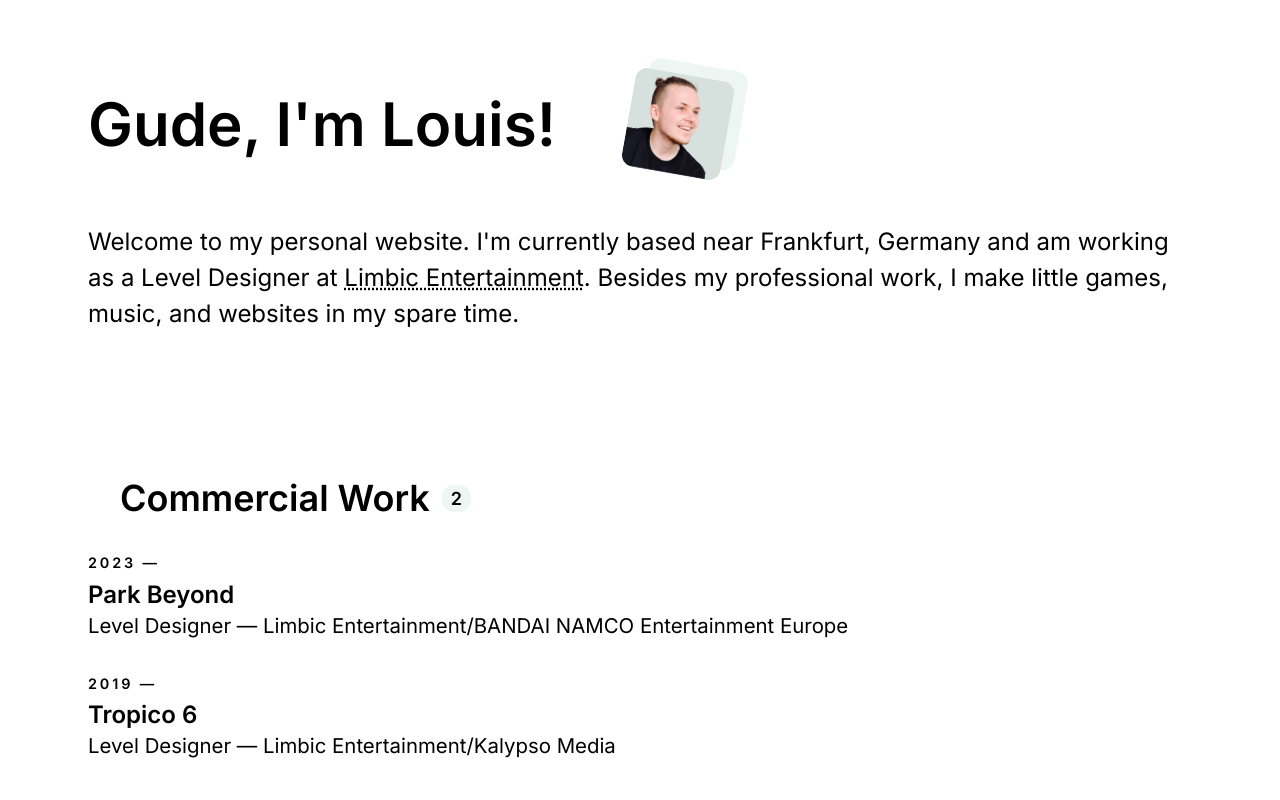
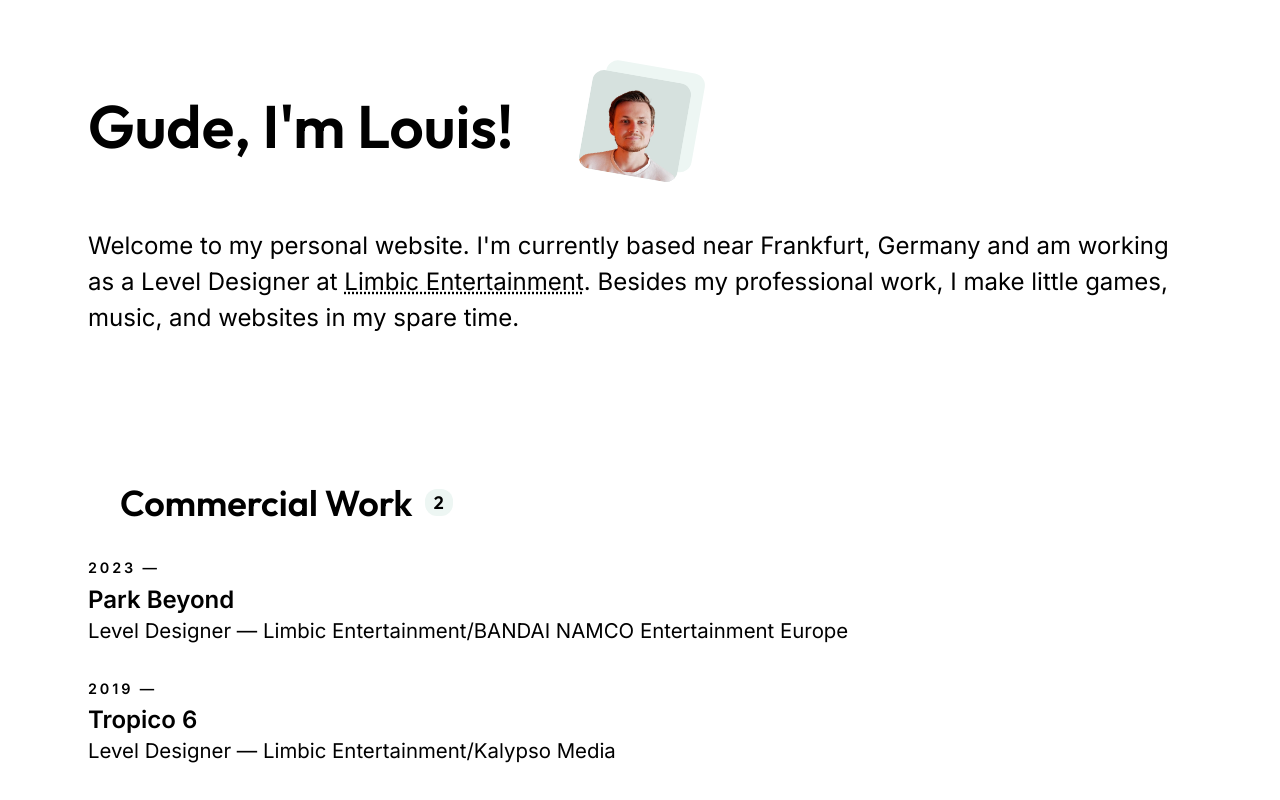
Before and after one commit to l-vt/lou.st-svelte, a Svelte app: page / in a window 1280 px wide. Shown: the top 800 px of the page. Built offline with nearby package versions, Linux system fonts and the light colour scheme; some icons are missing.

Commit message:
Dark mode; new picture

```diff
--- a/src/App.svelte
+++ b/src/App.svelte
@@ -21,8 +21,7 @@
   import DeviceGamepad from "tabler-icons-svelte/icons/DeviceGamepad.svelte";
   import WritingSign from "tabler-icons-svelte/icons/WritingSign.svelte";
   import Trophy from "tabler-icons-svelte/icons/Trophy.svelte";
-  import Link from "tabler-icons-svelte/icons/Link.svelte";
-  import HandRock from "tabler-icons-svelte/icons/HandRock.svelte";
+  import ArmChair2 from "tabler-icons-svelte/icons/ArmChair2.svelte";
   import Send from "tabler-icons-svelte/icons/Send.svelte";
   import Click from "tabler-icons-svelte/icons/Click.svelte";
   import ExternalLink from "tabler-icons-svelte/icons/ExternalLink.svelte";
@@ -36,7 +35,7 @@
   <div class="head-area">
     <div class="top-row">
       <h1>{hi}, I'm Louis!</h1>
-      <img src="me.png" class="profile" width="100" height="100" />
+      <img src="me.png" class="profile" title="Louis Vogt, photographed by Simon Klinz" width="100" height="100" />
     </div>
     <p>
       Welcome to my personal website. I'm currently based near Frankfurt,
@@ -66,7 +65,7 @@
     </ul>
   </ListSection>
   <ListSection name="Personal" count={projects.length}>
-    <HandRock size={32} slot="icon" />
+    <ArmChair2 size={32} slot="icon" />
     <Swiper
       class="slider"
       slidesPerView={2}
@@ -160,14 +159,14 @@
       <Send size={32} slot="icon" />
       <p>
         There are several ways to contact me. Easiest is to use my email
-        address, which is this <i>my first name @ this domain</i>. You can dm me on most social media sites as well.
+        address, which is this <i>my first name @ this domain</i>. You can send me a direct message on most social media sites as well.
       </p>
     </ListSection>
     <ListSection name="Social Media">
       <Click size={32} slot="icon" />
       <ul class="social-list">
         {#each socials as social, i}
-          <li><a href={social.url}>{social.display}</a></li>
+          <li><a href={social.url} rel="me">{social.display}</a></li>
         {/each}
       </ul>
     </ListSection>
--- a/src/main.js
+++ b/src/main.js
@@ -1,6 +1,7 @@
 import "./stylesheets/style.sass";
 import "@fontsource/inter/600.css";
 import "@fontsource/inter";
+import "@fontsource/outfit/600.css";
 import "animate.css";
 import App from "./App.svelte";
 
--- a/src/stylesheets/style.sass
+++ b/src/stylesheets/style.sass
@@ -1,21 +1,39 @@
 $roundness: 0.5rem
-
-$green-0: #d6e1de
-$green-1: #edf6f3
 
 \:root
   font-family: "Inter", Helvetica, Arial, sans-serif
   font-size: 24px
-  color: #000
-  background: #FFF
   font-synthesis: none
   text-rendering: optimizeLegibility
   -webkit-font-smoothing: antialiased
   -moz-osx-font-smoothing: grayscale
   -webkit-text-size-adjust: 100%
+
+  --font-color: #000
+  --background-color: #FFF
+  --accent-a: #d6e1de
+  --accent-b: #edf6f3
+  --accent-c: #edf6f3
   --swiper-pagination-color: #575757
+  --swiper-pagination-bullet-inactive-color: #000
+
   @media screen and (max-width: 700px)
     font-size: 20px
+  @media (prefers-color-scheme: dark)
+    --font-color: #eeebe4
+    --background-color: #0F0F0F
+    --accent-a: #1d1d1d
+    --accent-b: #2c2e2d
+    --accent-c: #1d1f1e
+    --swiper-pagination-bullet-inactive-color: #FFF
+    --swiper-pagination-color: #FFF
+
+  color: var(--font-color)
+  background: var(--background-color)
+
+h1, h2, h3, h4, h5, h6
+  font-family: "Outfit"
+  font-weight: 600
 
 html, body
   margin: 0
@@ -31,7 +49,7 @@
     padding: 1rem
 
 .colored-wrapper
-  background-color: #edf6f3
+  background-color: var(--accent-c)
 
 a
   color: currentColor
@@ -44,8 +62,8 @@
     img
       border-radius: $roundness
       margin-left: 3rem
-      background: $green-0
-      box-shadow: 0.5rem -0.5rem 0 $green-1
+      background: var(--accent-a)
+      box-shadow: 0.5rem -0.5rem 0 var(--accent-b)
       transform: rotate(10deg)
   p
     line-height: 1.5em
@@ -81,7 +99,7 @@
       margin: 0
       a
         text-decoration: none
-        background: $green-1
+        background: var(--accent-b)
         border-radius: $roundness
         padding: 0.3em 0.5em
         font-size: 0.7em
@@ -89,7 +107,7 @@
         align-items: center
         transition: background 0.2s
         &:hover
-          background: $green-0
+          background: var(--accent-a)
         .icon
           margin-right: 0.5em
 
@@ -110,7 +128,7 @@
     margin-bottom: 1rem
     small
       border-radius: $roundness
-      background: $green-1
+      background: var(--accent-b)
       line-height: 1.5em
       padding: 0 0.5em
       margin-left: .5rem
```
Also changed, not shown: package.json (+4 -3 lines), public/me.png, 1 other file (tests, documents, lock files or other folders).
